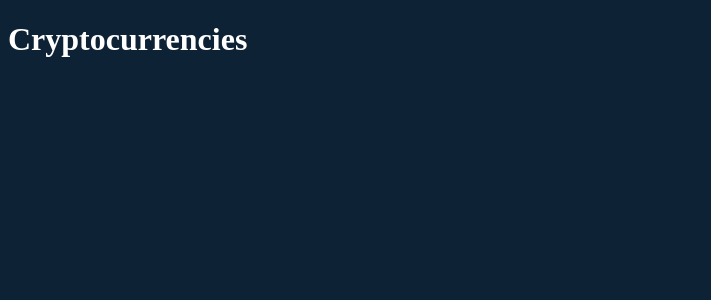
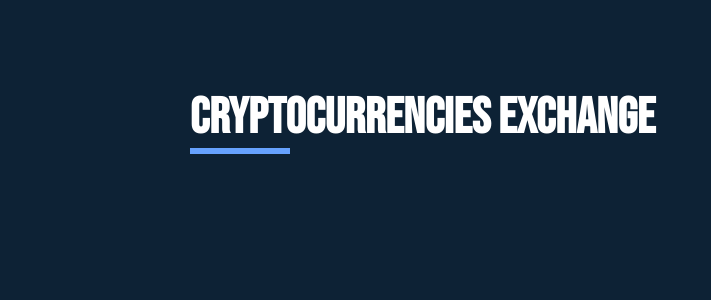
Before and after one commit to ivanurra/cryptocurrencies, a React (Create React App) app: page / in a window 1280 px wide. Shown: the top 300 px of the page, without its empty margins (0-711 px from the left). Built offline with nearby package versions, Linux system fonts and the light colour scheme.

Commit message:
styled app.js

```diff
--- a/src/App.js
+++ b/src/App.js
@@ -1,9 +1,42 @@
+import React from "react";
+import styled from "@emotion/styled";
+
+const Container = styled.div`
+  max-width: 900px;
+  margin: 0 auto;
+  @media (min-width: 992px) {
+    display: grid;
+    grid-template-colums: repeat(2, 1fr);
+    column-gap: 2rem;
+  }
+`;
+
+const Heading = styled.h1`
+  font-family: 'Bebas Neue', cursive;
+  color: #FFF;
+  text-align: left;
+  font-weight: 700;
+  font-size: 50px;
+  margin-bottom: 50px;
+  margin-top: 80px;
+
+    &::after {
+      content: '';
+      width:100px;
+      height: 6px;
+      background-color: #66A2FE;
+      display: block;
+    }
+`;
+
 
 function App() {
   return (
-    <div>
-      <h1>Cryptocurrencies</h1>
-    </div>
+    <Container>
+      <div>
+        <Heading>Cryptocurrencies Exchange</Heading>
+      </div>
+    </Container>
   );
 }
 
```
Also changed, not shown: public/cryptomonedas.png (deleted).
